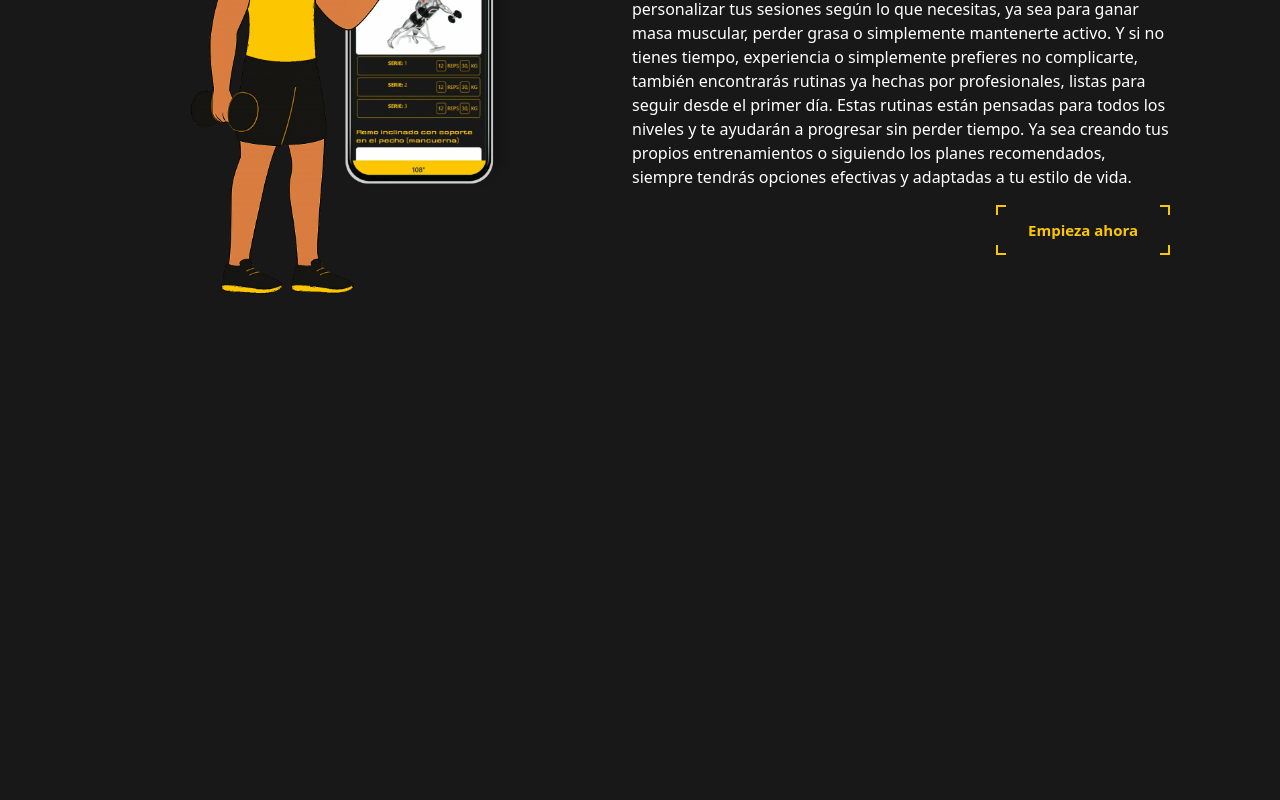
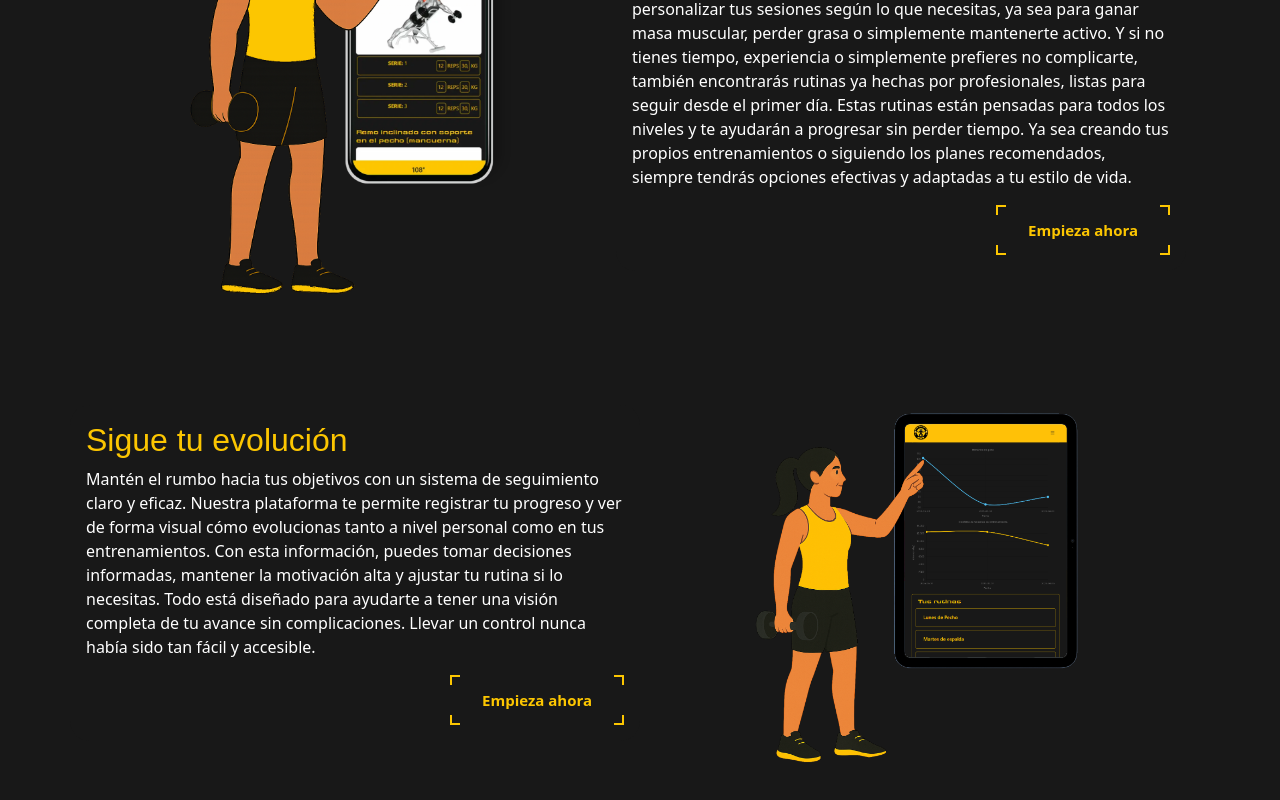
Before and after one commit to SrNoelll/GoldsFit, a React (Vite) app: page / in a window 1280 px wide. Shown: the part 1442-2242 px from the top of the page. Before the commit the page ends 1799 px from the top, so only its background shows below. Built offline with nearby package versions, Linux system fonts and the light colour scheme; a web font is replaced by a local one.

Commit message:
mis rutinas e index terminado

```diff
--- a/src/assets/components/EntrenamientosComponent/RutinasComponent/RutinasComponent.jsx
+++ b/src/assets/components/EntrenamientosComponent/RutinasComponent/RutinasComponent.jsx
@@ -54,39 +54,40 @@ useEffect(() => {
 };
 
   return (
-    <div className="rutinas container">
+    <div className="contenido container">
   <div className="row">
     <h3 className="col-12 titulo">Mis Rutinas</h3>
-        <div className="col-4 row">
-          <div className="col-12 rounded">
-            <a className="noEnlace" href="aniadirRutina">
-              <div className="col-12 rounded my-2 p-4 rutina">
+
+    <div className="col-12 col-lg-4">
+      <Link className="noEnlace" to="/aniadirRutina">
+        <div className="rounded m-2 p-4 rutina">
           <h4>Añadir rutina <FaPlusCircle /></h4>
         </div>
-            </a>
+      </Link>
     </div>
-        </div>
-        <div className="col-8 row">
+
+    <div className="col-12 col-lg-8">
       {rutinas.map((rutina, index) => (
         <Link className="noEnlace" to={`/rutina/${rutina.id}`} key={rutina.id}>
-              <div className="col-12 rounded row m-2 p-4 rutina display-flex">
-                <h4 className="col-lg-10">{rutina.nombre || `Rutina ${index + 1}`}</h4>
-                <div className="col-lg-2 row">
-                  <FaPencilAlt className="col" />
+          <div className="rounded row m-2 p-4 rutina">
+            <h4 className="col-8 col-sm-8 col-md-8 col-lg-10">
+              {rutina.nombre || `Rutina ${index + 1}`}
+            </h4>
+            <FaPencilAlt className="col-2 col-sm-2 col-md-2 col-lg-1" />
             <RiDeleteBin2Fill
-                    className="col"
+              className="col-2 col-sm-2 col-md-2 col-lg-1"
               onClick={(e) => {
                 e.preventDefault();
                 eliminarRutina(rutina.id);
               }}
             />
           </div>
-              </div>
         </Link>
       ))}
     </div>
   </div>
 </div>
+
   );
 };
 
--- a/src/assets/components/IndexComponent/IndexComponent.jsx
+++ b/src/assets/components/IndexComponent/IndexComponent.jsx
@@ -3,6 +3,7 @@ import HeaderComponent from '../HeaderComponent/HeaderComponent'
 import HeroComponent from './HeroComponent/HeroComponent'
 import SobreNosotrosComponent from './SobreNosotrosComponent/SobreNosotrosComponent';
 import TecnologiasComponent from './TecnologiasComponent/TecnologiasComponent';
+import SeguimientoComponent from './SeguimientoComponent/SeguimientoComponent';
 const IndexComponent = () => {
   return (
     <div>
@@ -10,6 +11,7 @@ const IndexComponent = () => {
       <HeroComponent />
       <SobreNosotrosComponent></SobreNosotrosComponent>
       <TecnologiasComponent></TecnologiasComponent>
+      <SeguimientoComponent></SeguimientoComponent>
     </div>
   );
 };
--- /dev/null
+++ b/src/assets/components/IndexComponent/SeguimientoComponent/SeguimientoComponent.jsx
@@ -0,0 +1,41 @@
+import React from "react";
+import { Link } from "react-router-dom";
+
+const SeguimientoComponent = () => {
+  return (
+    <div className="mx-1">
+      <div className="container py-5">
+        <div className="row">
+          <div className="contenedorTit col-lg-6 col-md-7 col-sm-12 col-12 p-3 h-100 text-white">
+            <div>
+              <h2 className="titulo">Sigue tu evolución</h2>
+            </div>
+            <p className="">
+              Mantén el rumbo hacia tus objetivos con un sistema de seguimiento
+              claro y eficaz. Nuestra plataforma te permite registrar tu
+              progreso y ver de forma visual cómo evolucionas tanto a nivel
+              personal como en tus entrenamientos. Con esta información, puedes
+              tomar decisiones informadas, mantener la motivación alta y ajustar
+              tu rutina si lo necesitas. Todo está diseñado para ayudarte a
+              tener una visión completa de tu avance sin complicaciones. Llevar
+              un control nunca había sido tan fácil y accesible.
+            </p>
+            <div className="d-flex justify-content-end">
+              <Link to={"/login"}>
+                <button className="x t-m">
+                  <span> Empieza ahora</span>
+                </button>
+              </Link>
+            </div>
+          </div>
+
+          <div className="col-lg-6 col-md-5 d-none d-md-flex row h-100 justify-content-center">
+            <img className="col-lg-8 col-md-12" src="/perfil.webp" alt="" />
+          </div>
+        </div>
+      </div>
+    </div>
+  );
+};
+
+export default SeguimientoComponent;
--- a/src/assets/components/IndexComponent/SobreNosotrosComponent/SobreNosotrosComponent.jsx
+++ b/src/assets/components/IndexComponent/SobreNosotrosComponent/SobreNosotrosComponent.jsx
@@ -31,7 +31,7 @@ const SobreNosotrosComponent = () => {
           </div>
 
           <div className="col-lg-6 col-md-5 d-none d-md-flex row h-100 justify-content-center">
-            <img className="col-lg-8 col-md-12" src="/pareja.webp" alt="" />
+            <img className="col-lg-12 col-md-12" src="/nosotros.webp" alt="" />
           </div>
         </div>
       </div>
```
Also changed, not shown: public/nosotros.webp (added), public/perfil.webp (added). Lines whose indentation alone changed are shown as unchanged.
